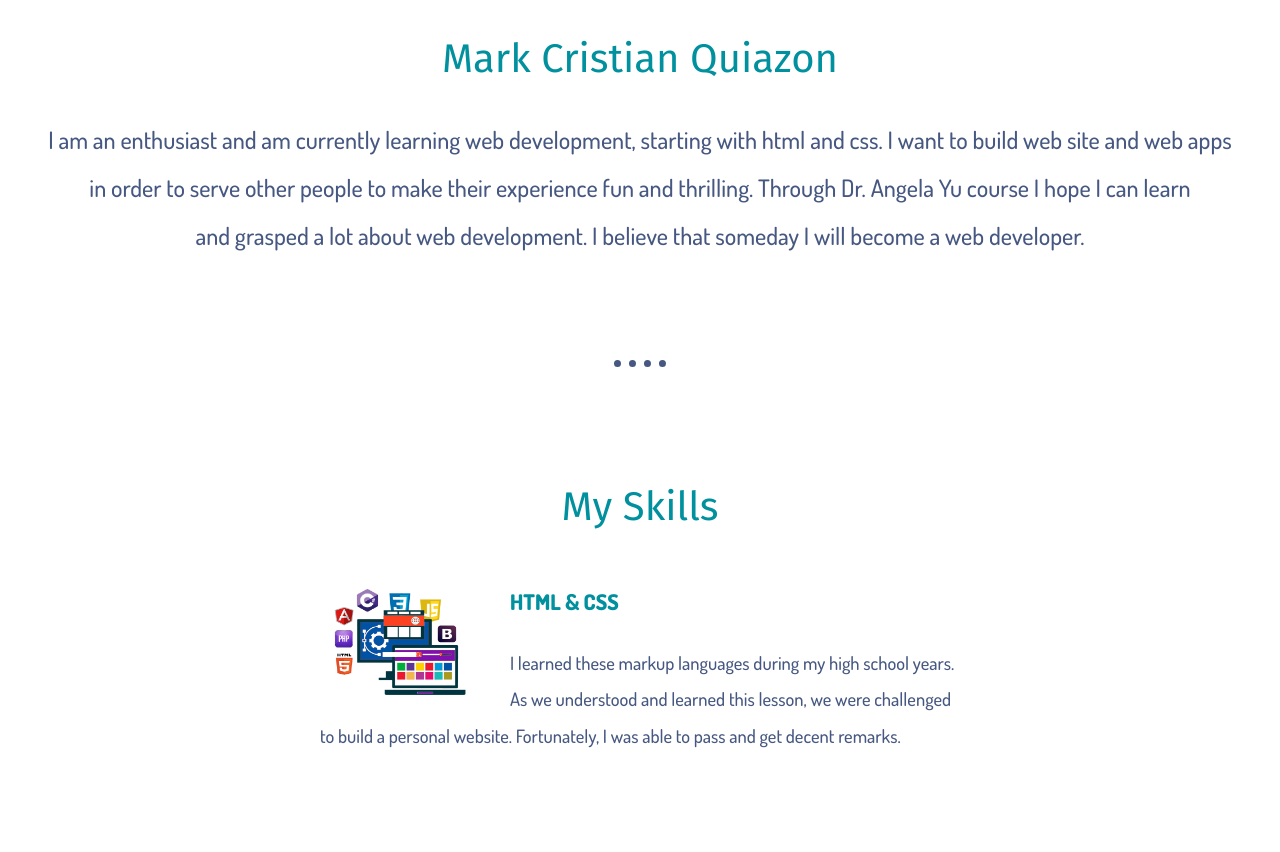
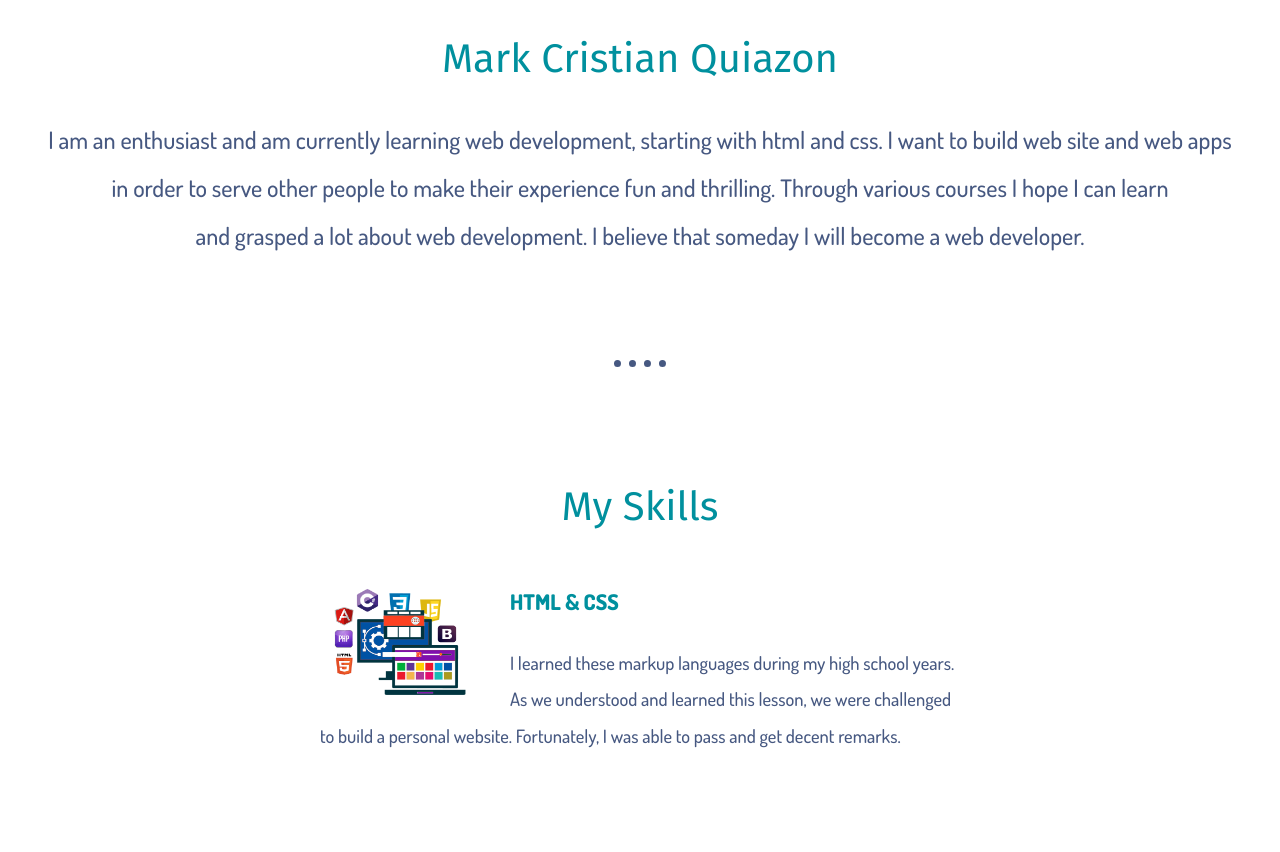
Before and after one commit to Mcristian18/startup, a plain HTML site: page index.html in a window 1280 px wide. Shown: the part 1048-1900 px from the top of the page. Drawn offline with Linux system fonts and the light colour scheme.

Commit message:
Update index.html

```diff
--- a/index.html
+++ b/index.html
@@ -22,7 +22,7 @@
       <img style="margin-top: 20px;" class="mypic" src="mark.png" alt="myprofile">
       <h2 style="color: #00909E;">Mark Cristian Quiazon</h2>
       <p class="profile-des">I am an enthusiast and am currently learning web development, starting with html and css. I want to build web site and
-      web apps<br> in order to serve other people to make their experience fun and thrilling. Through Dr. Angela Yu course I hope I can learn<br>
+      web apps<br> in order to serve other people to make their experience fun and thrilling. Through various courses I hope I can learn<br>
       and grasped a lot about web development. I believe that someday I will become a web developer.</p>
     </div>
     <hr>
```
